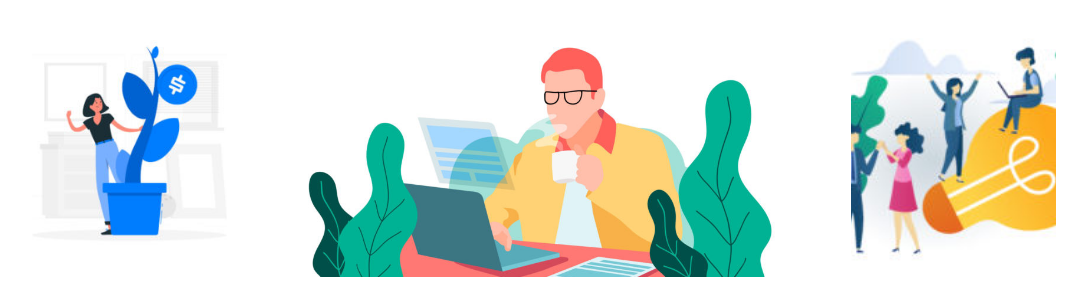
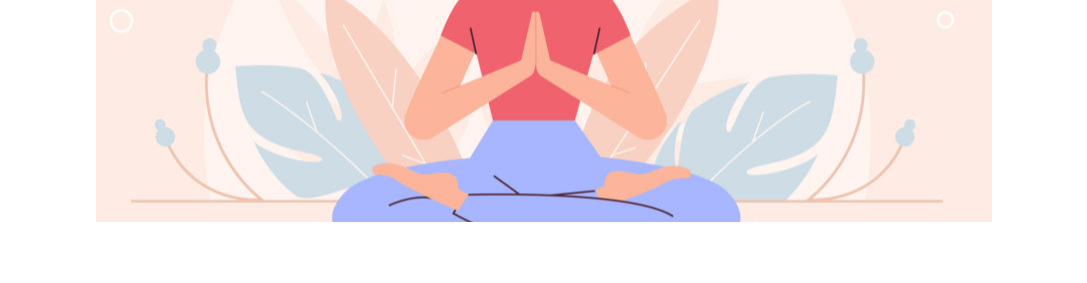
Before and after one commit to fdeluca85/htmlcss-wp, a plain HTML site: page index.html in a window 1280 px wide. Shown: the part 358-641 px from the top of the page, without its empty margins (96-1183 px from the left). Drawn offline with Linux system fonts and the light colour scheme.

Commit message:
jumbotron

```diff
--- a/css/style.css
+++ b/css/style.css
@@ -15,7 +15,7 @@
 }
 
 .container {
-    width: 80%;
+    width: 70%;
     margin: 0 auto;
 }
 
@@ -56,21 +56,21 @@ nav{
         padding-right: 10px;
 
       }
-.jumbo{
-    margin-top: 10px;
-    height: 100%;
-    background-image: url("./img/banner.jpg");
-    background-size: cover;
+.jumbotron{
+    height: 400px;
+    margin-top: 30px;
+    margin-bottom: 30px;
+    background-image: url(../img/banner.jpg);
+    background-position: center;
 }
 
 /* ******main****** */
 .sezione-principale{
-    margin-top: 100px;
     margin-bottom: 200px;
 }
 .img-pag{
     width: 100%;
-    height: 50%;
+    height: 200px;
     object-fit: cover;
     border-radius: 10px;
 }
@@ -97,6 +97,7 @@ nav{
 }
 
 /* footer */
+
 .foot{
     text-align: center;
     padding-top: 20px;
--- a/index.html
+++ b/index.html
@@ -26,12 +26,15 @@
                     <li><a href="#"></a>contact</li>
                 </ul>
             </nav>
-            <div class="jumbo left"></div>
         </header>
         <!-- /sezione header -->
 
         <!-- sezione main -->
         <main>
+            <div class="jumbotron">
+                <div class=""></div>
+            </div>
+
          <div class="sezione-principale clearfix ">
             <div class="main-top left">
                 <h1>Leadership</h1>
```
